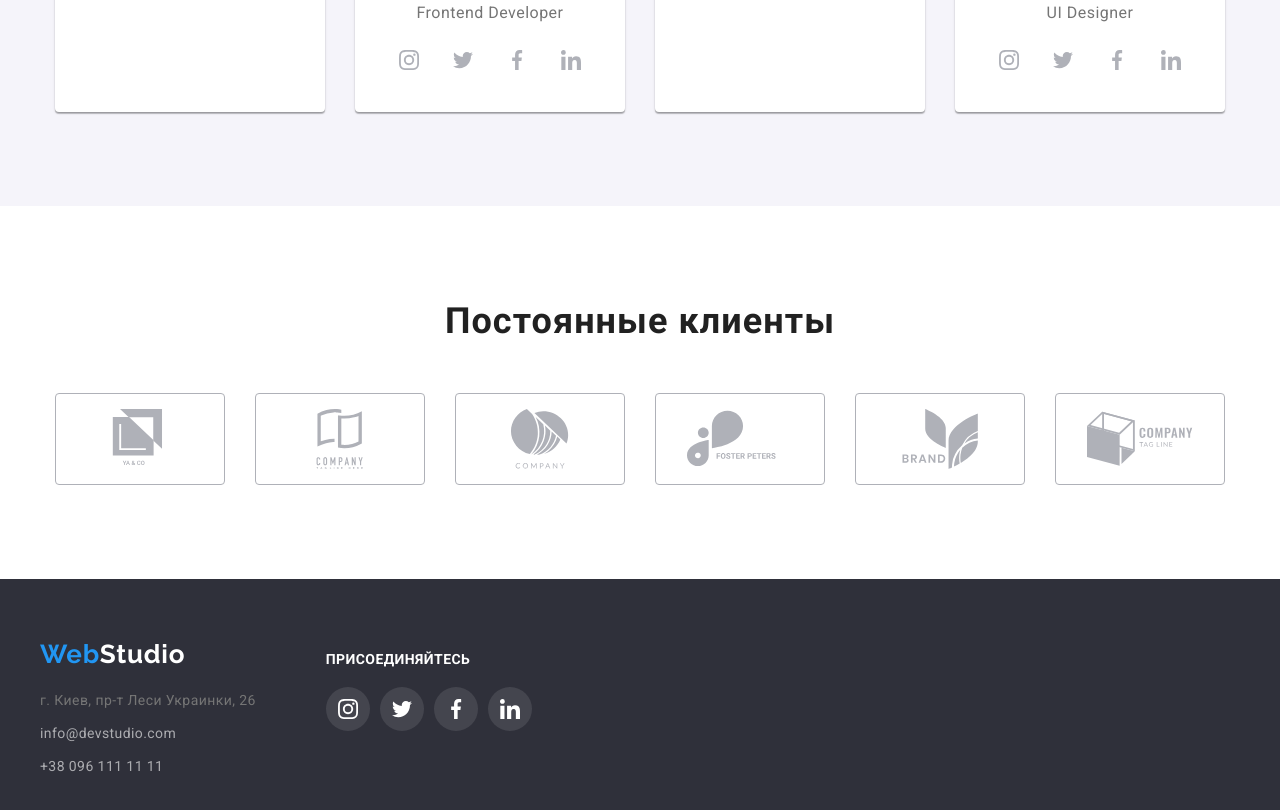
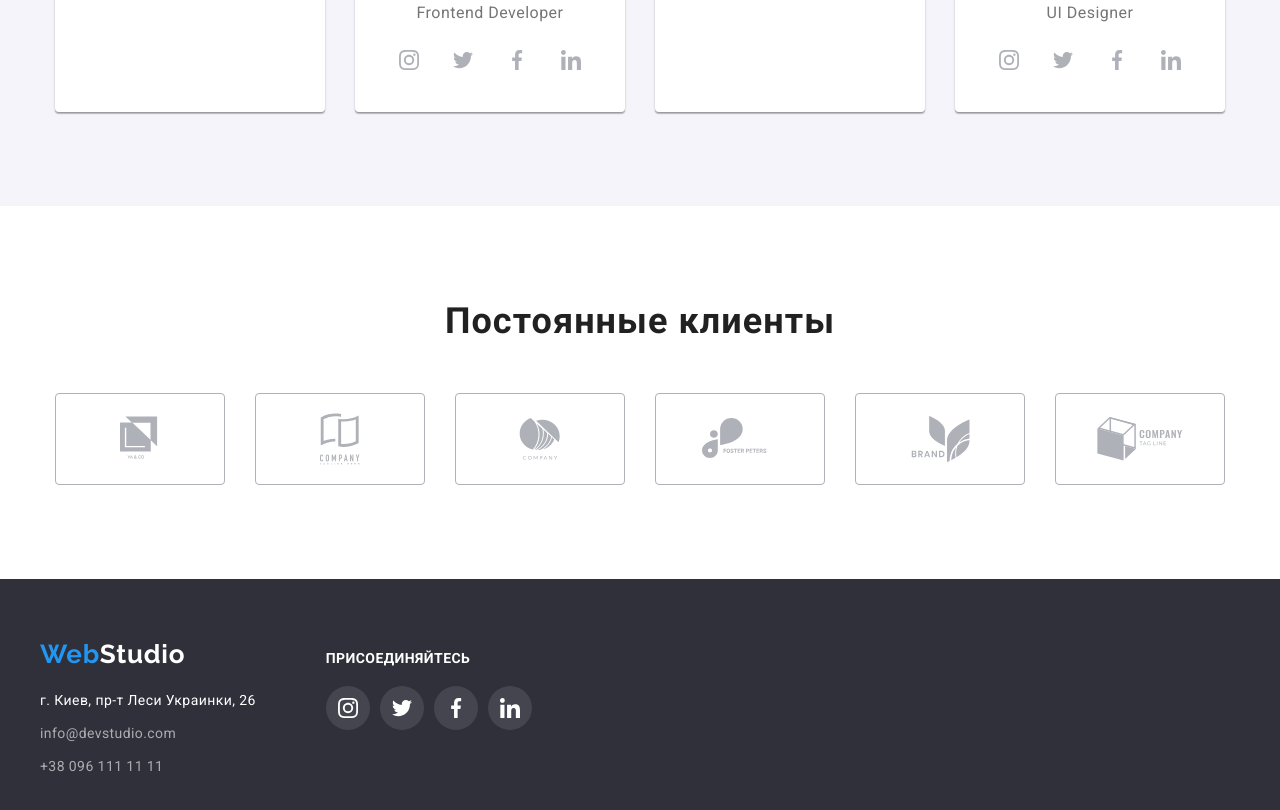
Before and after one commit to Jirkir/goit-markup-hw-04, a plain HTML site: page index.html in a window 1280 px wide. Shown: the part 2087-2897 px from the top of the page. Drawn offline with nearby package versions, Linux system fonts and the light colour scheme.

Commit message:
Внесение правок
-добавлен margin секции клиенты
-добавлен тень при hover  в портфолио

```diff
--- a/css/main.css
+++ b/css/main.css
@@ -44,6 +44,7 @@ a {
 }
 address {
   font-style: normal;
+  color: var(--white-color);
 }
 img {
   display: block;
@@ -148,6 +149,7 @@ img {
 .footer .container {
   padding: 60px 0;
   display: flex;
+  align-items: baseline;
 }
 .logo-footer {
   display: inline-block;
@@ -177,9 +179,6 @@ img {
 }
 .footer-contact {
   margin-right: 70px;
-}
-.footer-social {
-  padding-top: 12px;
 }
 .footer-social .join-title {
   margin-bottom: 20px;
@@ -292,6 +291,8 @@ img {
 .btn-gallery:focus {
   color: var(--white-color);
   background-color: var(--accent-color);
+  box-shadow: 0px 3px 1px rgba(0, 0, 0, 0.1), 0px 1px 2px rgba(0, 0, 0, 0.08),
+    0px 2px 2px rgba(0, 0, 0, 0.12);
 }
 
 /*Section*/
@@ -412,7 +413,7 @@ img {
   display: flex;
   margin: 0 auto;
   margin-top: 16px;
-  max-width: 206px;
+  width: 206px;
   justify-content: space-between;
 }
 .social-link {
@@ -424,7 +425,6 @@ img {
   display: flex;
   height: 44px;
   width: 44px;
-  transition: opacity 0.2s linear;
   justify-content: center;
   align-items: center;
   cursor: pointer;
@@ -444,7 +444,9 @@ img {
 ================== */
 .clients {
   display: flex;
-  justify-content: space-between;
+}
+.clients li + li {
+  margin-left: 30px;
 }
 .client-link {
   display: flex;
@@ -455,11 +457,8 @@ img {
   border-radius: 4px;
   justify-content: center;
   align-items: center;
-  transition: opacity 0.2s linear;
 }
 .client-logo {
-  width: 106px;
-  height: 60px;
   fill: var(--fill-social-link);
 }
 .client-link:hover {
@@ -492,15 +491,19 @@ img {
 }
 .box-gallery {
   padding: 20px 24px;
+
+  border-left: 1px solid #eeeeee;
+  border-right: 1px solid #eeeeee;
+  border-bottom: 1px solid #eeeeee;
 }
 .gallery-list .item {
   max-width: 370px;
   margin-right: 30px;
   margin-bottom: 30px;
-
-  border-left: 1px solid #eeeeee;
-  border-right: 1px solid #eeeeee;
-  border-bottom: 1px solid #eeeeee;
+}
+.gallery-list .item:hover {
+  box-shadow: 0px 1px 1px rgba(0, 0, 0, 0.12), 0px 4px 4px rgba(0, 0, 0, 0.06),
+    1px 4px 6px rgba(0, 0, 0, 0.16);
 }
 
 .gallery-list .item:nth-last-child(3n + 1) {
--- a/index.html
+++ b/index.html
@@ -321,37 +321,37 @@
           <h2 class="section-title">Постоянные клиенты</h2>
           <ul class="list clients">
             <li><a class="client-link" href="#" aria-label="Ссылка на Instagram">
-                  <svg class="client-logo">
+                  <svg class="client-logo" width="41px" height="46,7px" >
                     <use href="./images/icon.svg#logo1"></use>
                   </svg>
                 </a>
             </li>
             <li><a class="client-link" href="#" aria-label="Ссылка на Instagram">
-                  <svg class="client-logo">
+                  <svg class="client-logo" width="40px" height="52px">
                     <use href="./images/icon.svg#logo2"></use>
                   </svg>
                 </a>
             </li>
             <li><a class="client-link" href="#" aria-label="Ссылка на Instagram">
-                  <svg class="client-logo">
+                  <svg class="client-logo" width="44px" height="42px">
                     <use href="./images/icon.svg#logo3"></use>
                   </svg>
                 </a>
             </li>
             <li><a class="client-link" href="#" aria-label="Ссылка на Instagram">
-                  <svg class="client-logo">
+                  <svg class="client-logo" width="85px" height="41px">
                     <use href="./images/icon.svg#logo4"></use>
                   </svg>
                 </a>
             </li>
             <li><a class="client-link" href="#" aria-label="Ссылка на Instagram">
-                  <svg class="client-logo">
+                  <svg class="client-logo" width="63px" height="46px">
                     <use href="./images/icon.svg#logo5"></use>
                   </svg>
                 </a>
             </li>
             <li><a class="client-link" href="#" aria-label="Ссылка на Instagram">
-                  <svg class="client-logo">
+                  <svg class="client-logo" width="94px" height="44px">
                     <use href="./images/icon.svg#logo6"></use>
                   </svg>
                 </a>
```
